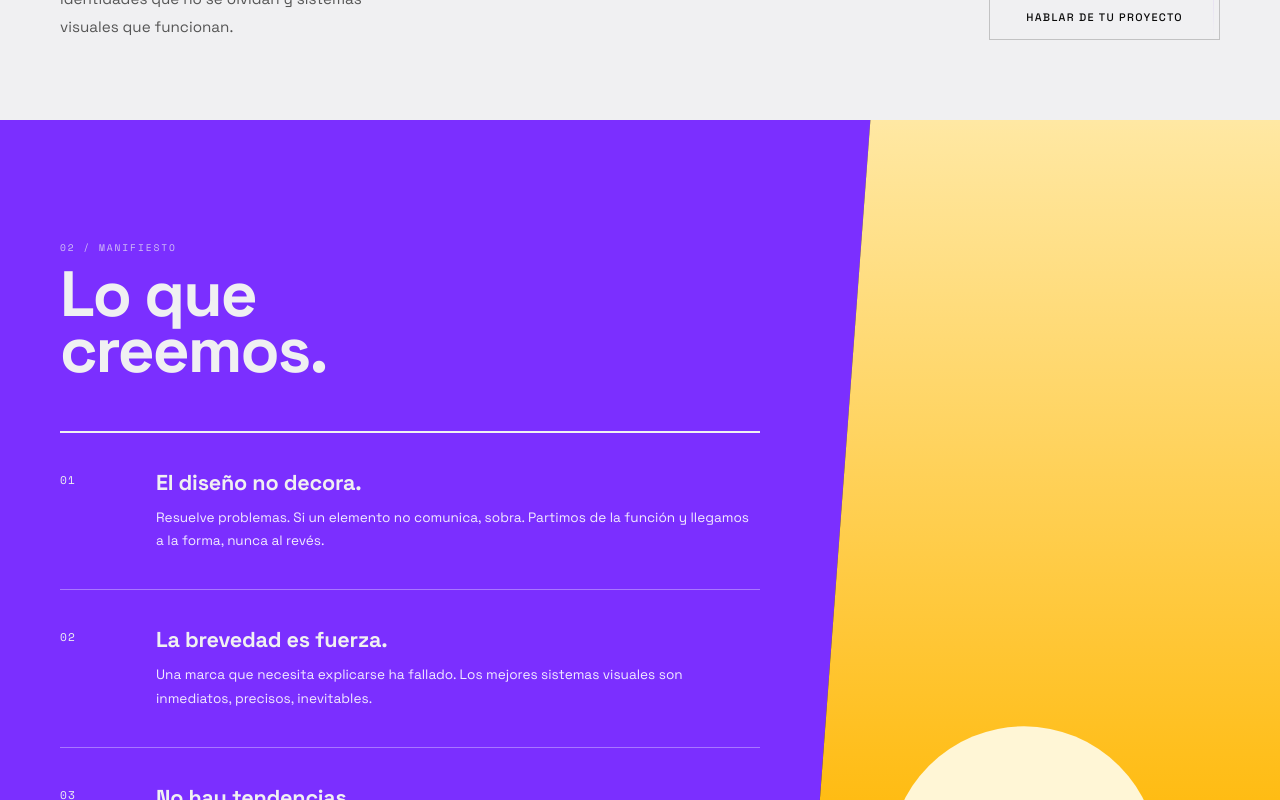
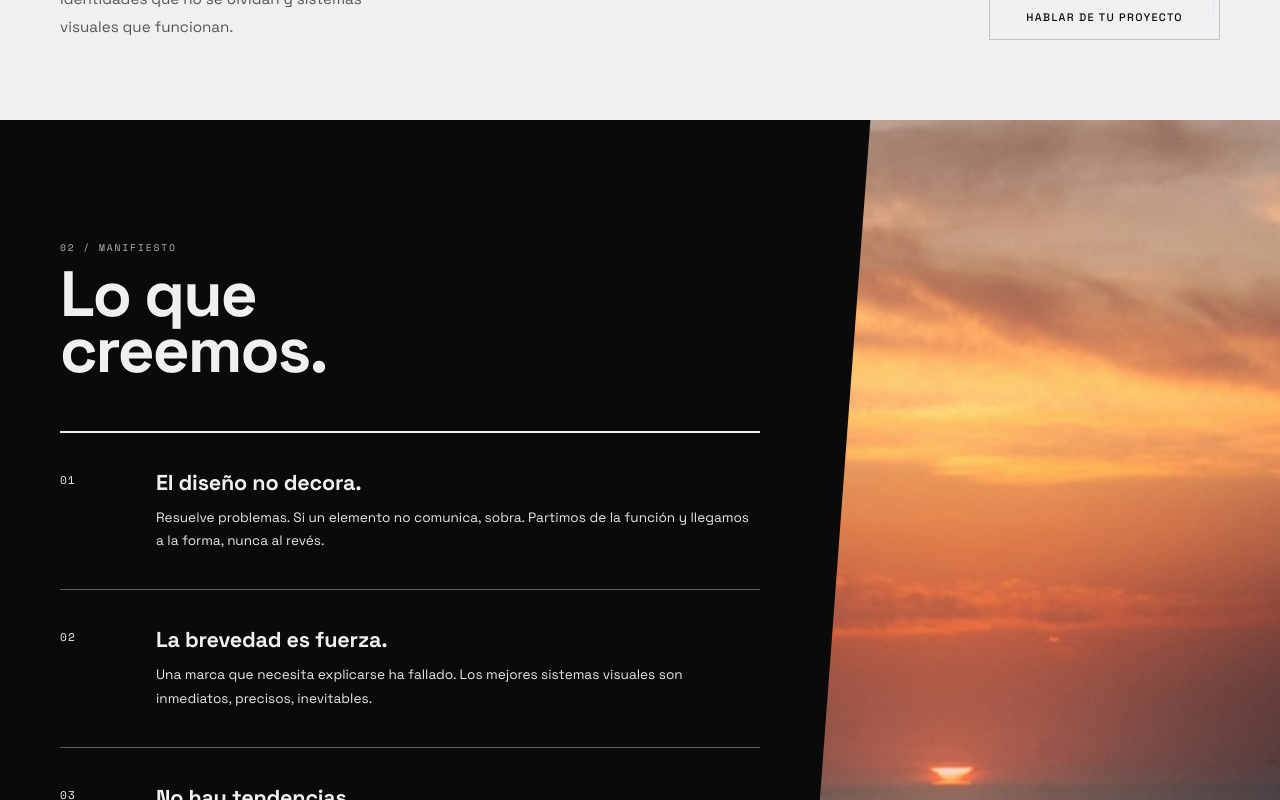
Before and after one commit to naimgalt1/norte, a React (Vite) app: page / in a window 1280 px wide. Shown: the part 680-1480 px from the top of the page. Built offline with nearby package versions, Linux system fonts and the light colour scheme.

Commit message:
Manifesto on black with white text and a sunset photo panel

```diff
--- a/src/components/Manifesto.css
+++ b/src/components/Manifesto.css
@@ -1,7 +1,7 @@
 .manifesto {
   position: relative;
   padding: 120px 60px;
-  background: var(--accent);
+  background: var(--black);
   overflow: hidden;
 }
 
@@ -12,7 +12,7 @@
   right: 0;
   bottom: 0;
   width: 40%;
-  background: #1d1a14 url('/images/horizon.svg') center / cover no-repeat;
+  background: #0a0a0a url('/images/horizon-photo.jpg') center / cover no-repeat;
   clip-path: polygon(20% 0, 100% 0, 100% 100%, 0% 100%);
 }
 
```
Also changed, not shown: public/images/horizon-photo.jpg (added), public/images/horizon.svg (deleted).
